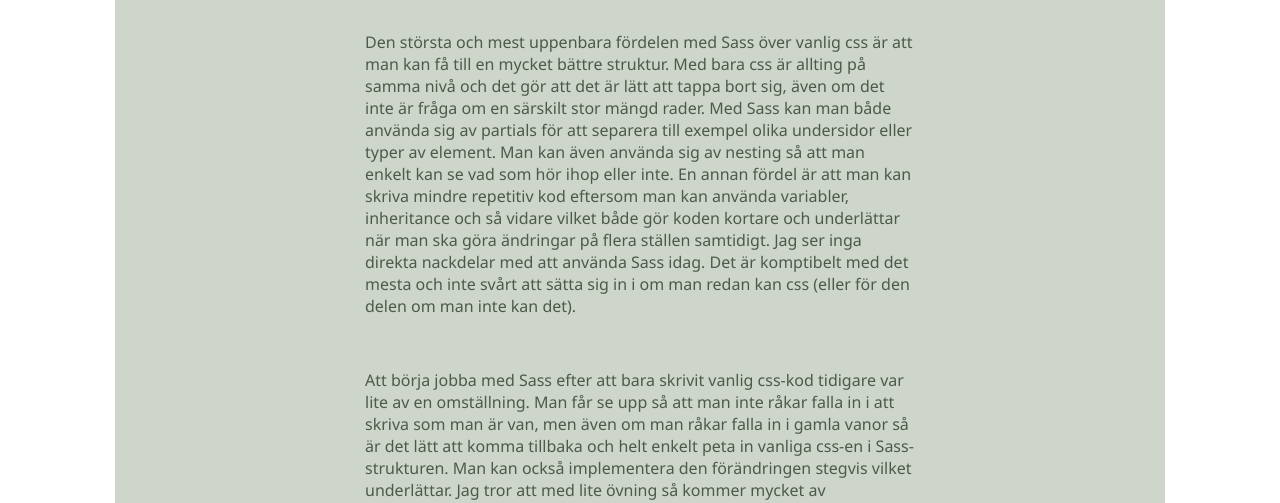
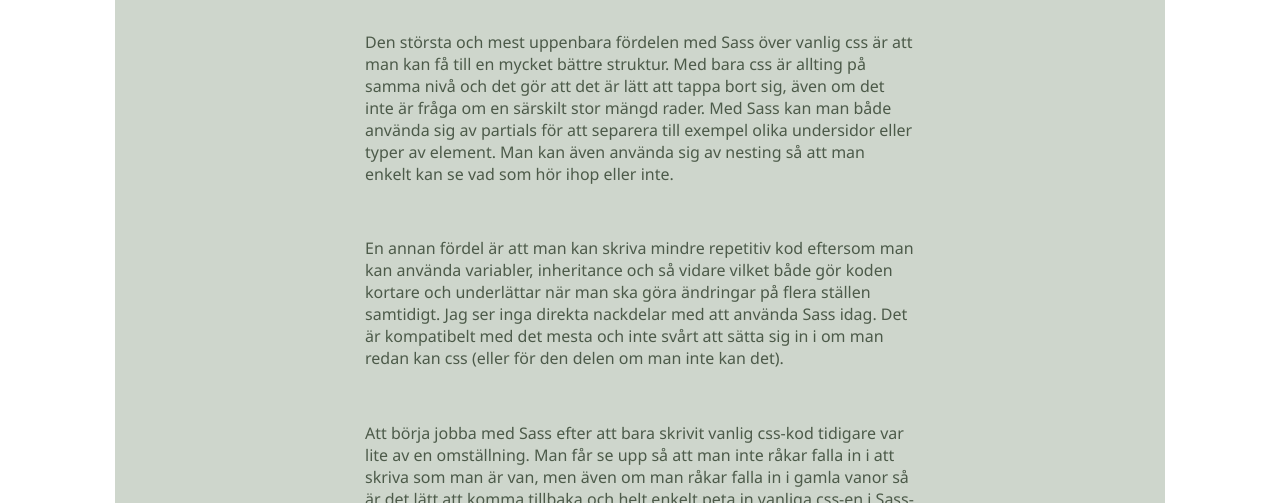
Before and after one commit to limfal/frontend, a website built with Parcel: page src/sass.html in a window 1280 px wide. Shown: the part 297-800 px from the top of the page. Built offline with nearby package versions, Linux system fonts and the light colour scheme.

Commit message:
text edit

```diff
--- a/src/sass.html
+++ b/src/sass.html
@@ -27,10 +27,12 @@
                 struktur. Med bara css är allting på samma nivå och det gör att det är lätt att tappa bort sig, även om
                 det inte är fråga om en särskilt stor mängd rader. Med Sass kan man både använda sig av partials för att
                 separera till exempel olika undersidor eller typer av element. Man kan även använda sig av nesting så
-                att man enkelt kan se vad som hör ihop eller inte. En annan fördel är att man kan skriva mindre
+                att man enkelt kan se vad som hör ihop eller inte. </p>
+                <p>
+                En annan fördel är att man kan skriva mindre
                 repetitiv kod eftersom man kan använda variabler, inheritance och så vidare vilket både gör koden
                 kortare och underlättar när man ska göra ändringar på flera ställen samtidigt. Jag ser inga direkta
-                nackdelar med att använda Sass idag. Det är komptibelt med det mesta och inte svårt att sätta sig in i
+                nackdelar med att använda Sass idag. Det är kompatibelt med det mesta och inte svårt att sätta sig in i
                 om man redan kan css (eller för den delen om man inte kan det).
             </p>
             <p>Att börja jobba med Sass efter att bara skrivit vanlig css-kod tidigare var lite av en omställning. Man
```
